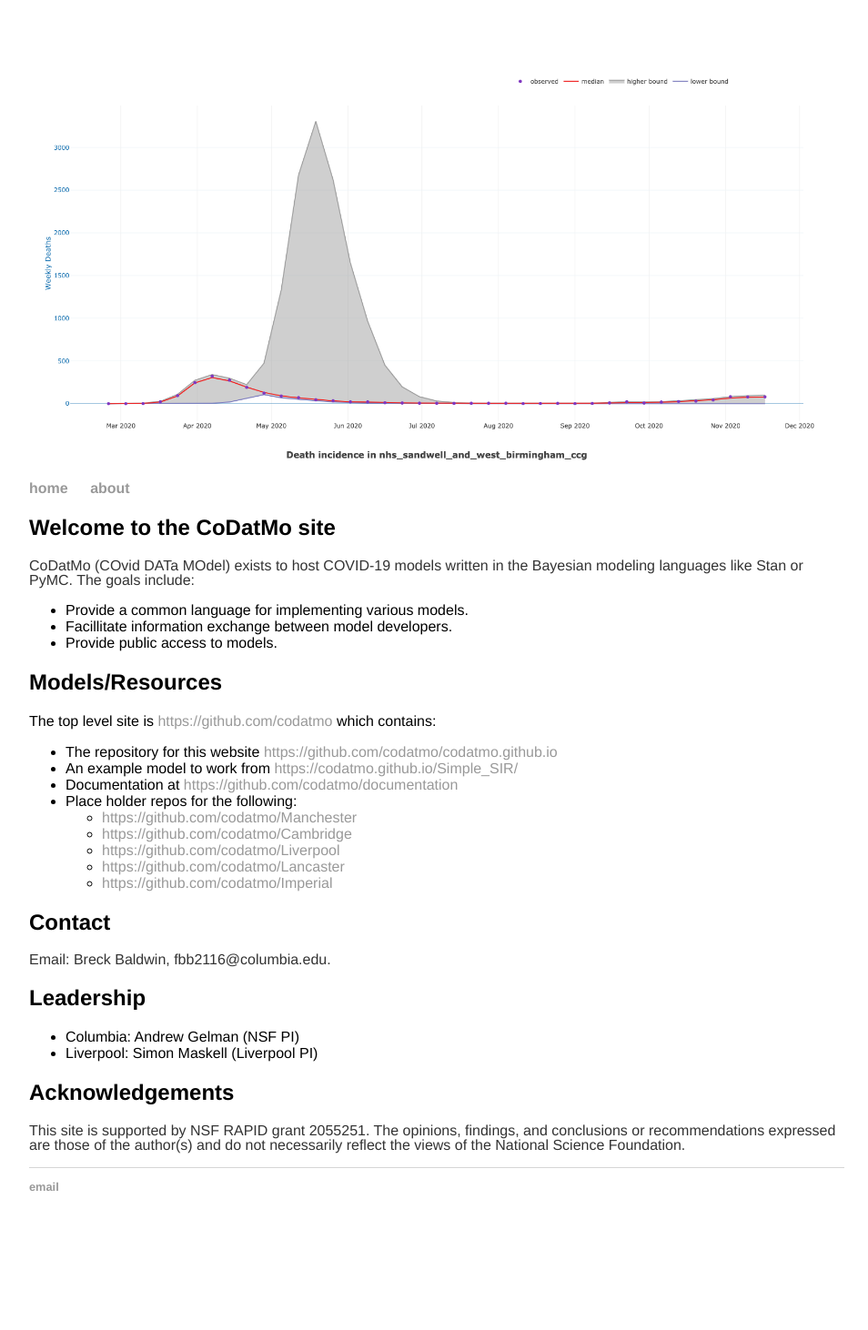
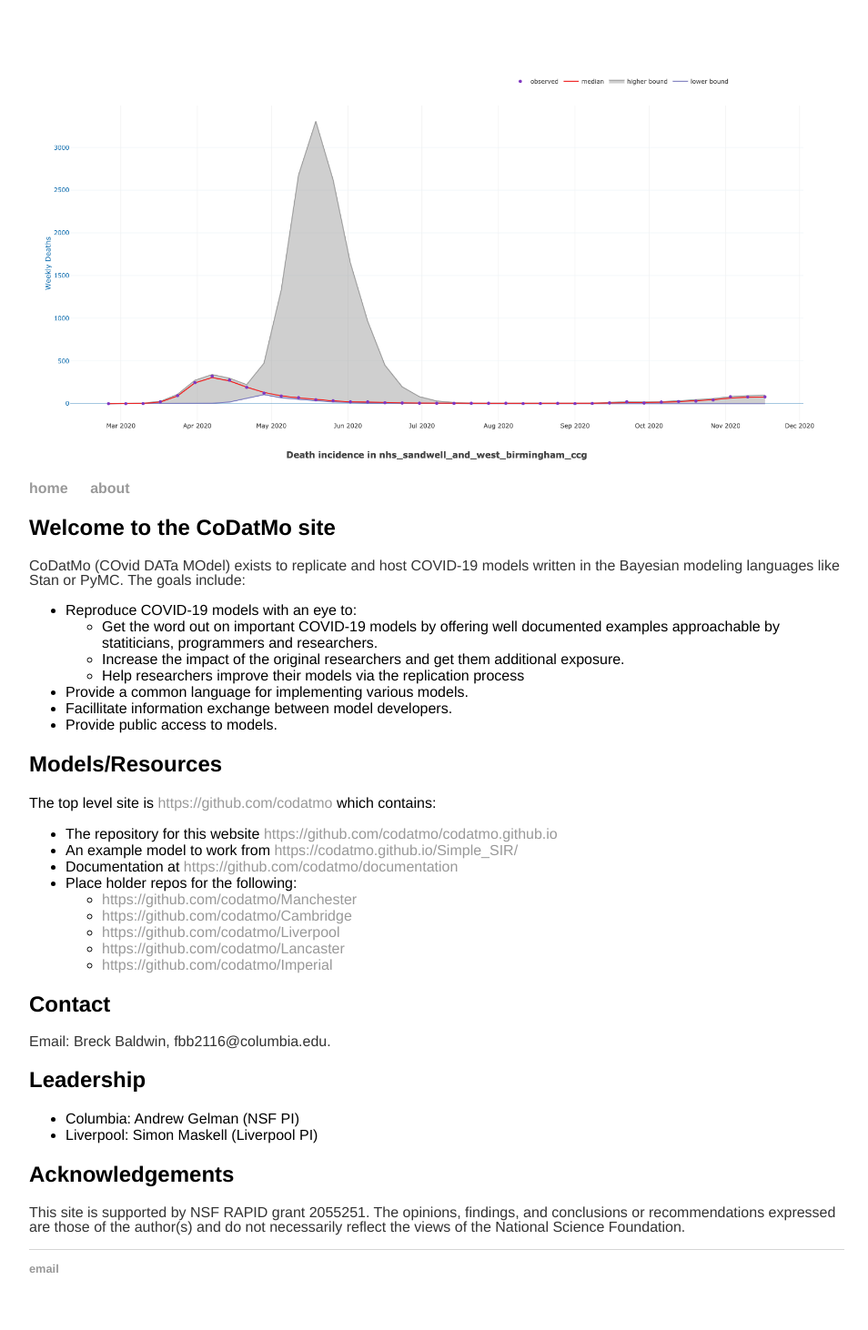
Before and after one commit to codatmo/codatmo.github.io, a Jekyll site: the page built from index.html, in a window 1280 px wide. Shown: the whole page at 91% size, without its empty margins (160-1114 px from the left). Built offline with Jekyll 4.4.1, drawn with Linux system fonts in a browser that asks for light colours; before the commit the page ends 1372 px from its top, so only the background shows below that.

Commit message:
Update index.html

```diff
--- a/index.html
+++ b/index.html
@@ -1,14 +1,22 @@
 ---
 layout: default
 title: CoDatMo
-header_image: ../img/kitten.png
+header_image:
 
 ---
 <div class="">
 	<h2>Welcome to the CoDatMo site</h2>
 
-<p>CoDatMo (COvid DATa MOdel) exists to host COVID-19 models written in the Bayesian modeling languages like Stan or PyMC. The goals include:
+<p>CoDatMo (COvid DATa MOdel) exists to replicate and host COVID-19 models written in the Bayesian modeling languages like Stan or PyMC. The goals include:
 <ul>
+	<li>Reproduce COVID-19 models with an eye to:
+		<ul>
+			<li>Get the word out on important COVID-19 models by offering well documented examples approachable by
+				statiticians, programmers and researchers.</li>
+			<li>Increase the impact of the original researchers and get them additional exposure.</li>
+			<li>Help researchers improve their models via the replication process</li>
+		</ul>
+		</li>
 	<li>Provide a common language for implementing various models.</li>
 	<li>Facillitate information exchange between model developers.</li>
 	<li>Provide public access to models.</li>
```
